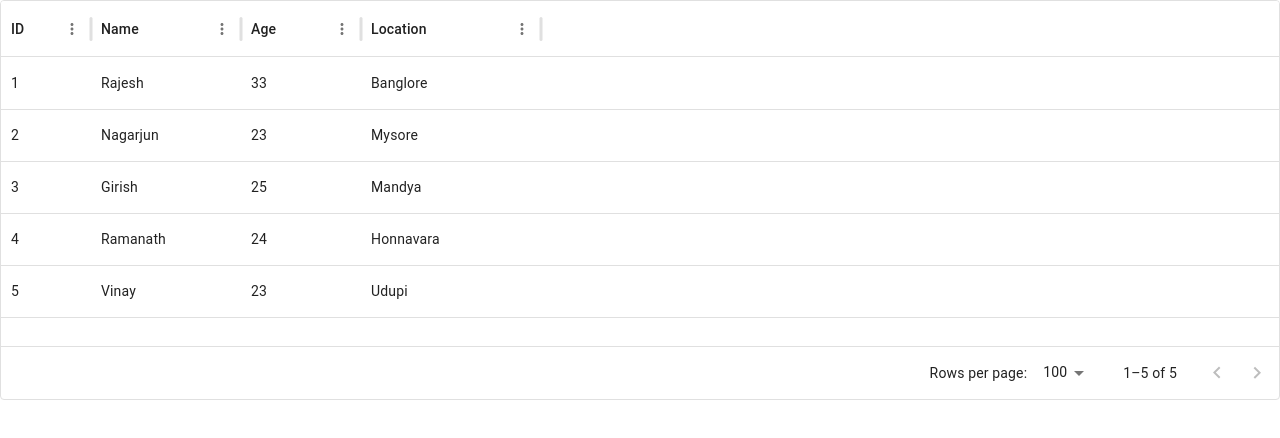
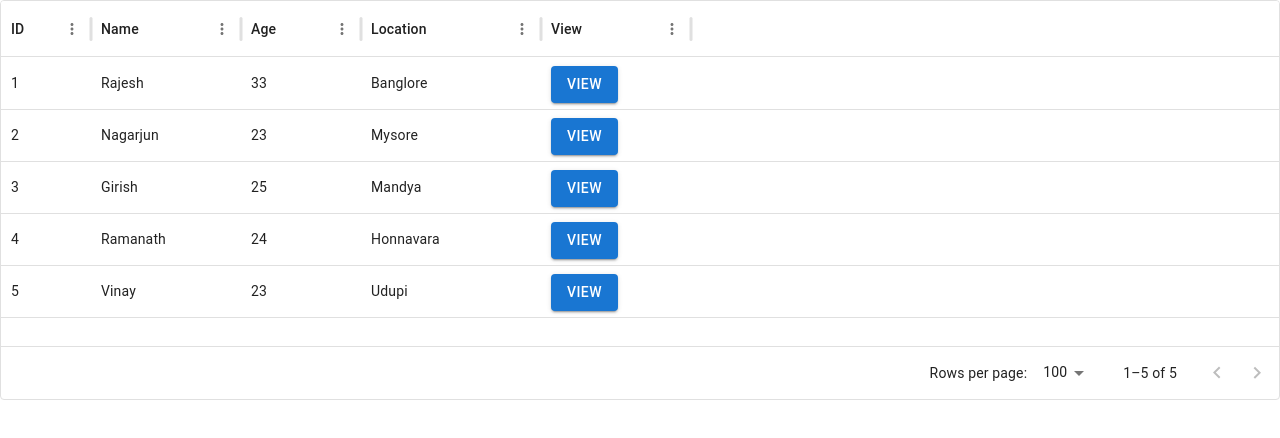
Before and after one commit to NagarjunPrabhu1907/nagarjun-react-app, a React (Create React App) app: page / in a window 1280 px wide. Shown: the top 438 px of the page. Built offline with nearby package versions, Linux system fonts and the light colour scheme.

Commit message:
view button added

```diff
--- a/package.json
+++ b/package.json
@@ -13,6 +13,7 @@
     "react": "^18.3.1",
     "react-dom": "^18.3.1",
     "react-scripts": "5.0.1",
+    "reactjs-popup": "^2.0.6",
     "web-vitals": "^2.1.4"
   },
   "scripts": {
--- a/src/App.js
+++ b/src/App.js
@@ -1,50 +1,49 @@
+import React, { useState } from 'react';
+import { Button, Dialog, DialogActions, DialogContent, DialogTitle } from '@mui/material';
 import './App.css';
 import { DataGrid } from '@mui/x-data-grid';
 
 function App() {
-  let details = [
-    {
-      id: 1,
-      name: "Rajesh",
-      age: 33,
-      location: "Banglore"
-    },
-    {
-      id: 2,
-      name: "Nagarjun",
-      age: 23,
-      location: "Mysore"
-    },
-    {
-      id: 3,
-      name: "Girish",
-      age: 25,
-      location: "Mandya"
-    },
-    {
-      id: 4,
-      name: "Ramanath",
-      age: 24,
-      location: "Honnavara"
-    },
-    {
-      id: 5,
-      name: "Vinay",
-      age: 23,
-      location: "Udupi"
-    }
+  const details = [
+    { id: 1, name: "Rajesh", age: 33, location: "Banglore" },
+    { id: 2, name: "Nagarjun", age: 23, location: "Mysore" },
+    { id: 3, name: "Girish", age: 25, location: "Mandya" },
+    { id: 4, name: "Ramanath", age: 24, location: "Honnavara" },
+    { id: 5, name: "Vinay", age: 23, location: "Udupi" }
   ];
+
 
   const columns = [
     { field: 'id', headerName: 'ID', width: 90 },
     { field: 'name', headerName: 'Name', width: 150 },
     { field: 'age', headerName: 'Age', width: 120 },
-    { field: 'location', headerName: 'Location', width: 180 }
+    { field: 'location', headerName: 'Location', width: 180 },
+    {
+      field: 'view',
+      headerName: 'View',
+      width: 150,
+      renderCell: (i) => (
+        <Button
+          variant="contained"
+          color="primary"
+          onClick={() => handleViewClick(i.row)}
+        >
+          View
+        </Button>
+      ),
+    },
   ];
+
+  const handleViewClick = (row) => {
+
+  };
+
 
   return (
     <div style={{ height: 400, width: '100%' }}>
+
       <DataGrid rows={details} columns={columns} pageSize={5} />
+
     </div>
   );
 }
```
